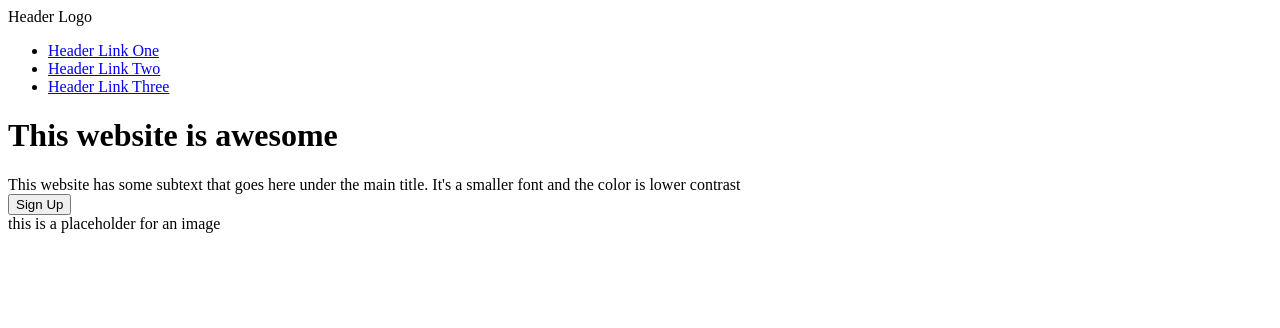
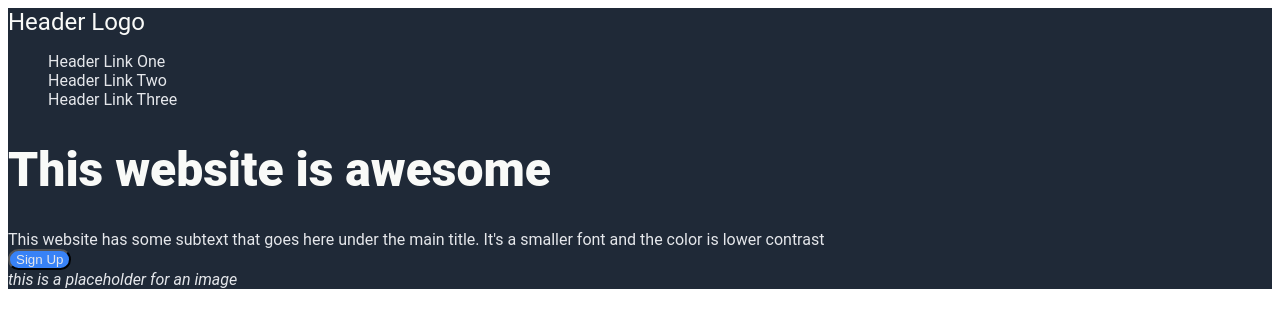
Before and after one commit to Jonseiler14/landing-page, a plain HTML site: page index.html in a window 1280 px wide. Drawn offline with Linux system fonts and the light colour scheme.

Commit message:
change font and color of header

```diff
--- a/index.html
+++ b/index.html
@@ -14,22 +14,24 @@
 
 <body>
 
+ <div class="header">
   <div class="logo">Header Logo</div>
 
-  <ul>
+  <ul div class="secondary-text">
     <li><a href="#">Header Link One</a></li>
     <li><a href="#">Header Link Two</a></li>
     <li><a href="#">Header Link Three</a></li>
   </ul>
 
-  <h1>This website is awesome</h1>
+  <h1 class="hero">This website is awesome</h1>
 
-  <div class="subtext">This website has some subtext that goes here under the main title.
+  <div class="secondary-text">This website has some subtext that goes here under the main title.
     It's a smaller font and the color is lower contrast</div>
 
   <button class="sign-up">Sign Up</button>
 
   <div class="placeholder">this is a placeholder for an image</div>
+ </div>
 
 
 
--- a/style.css
+++ b/style.css
@@ -0,0 +1,37 @@
+.header {
+    background-color: #1F2937;
+    font-family: Roboto, sans-serif, 'Times New Roman'
+}
+
+.logo {
+    color: #F9FAF8;
+    font-size: 24px;
+
+}
+
+.hero {
+    color: #F9FAF8;
+    font-size: 48px;
+    font-weight: 900;
+}
+
+.secondary-text {
+    color: #E5E7EB;
+    list-style: none;
+
+}
+.secondary-text a {
+    text-decoration: none;
+    color: inherit
+}
+
+.sign-up {
+    background-color: #3882f6;
+    color:#E5E7EB;
+    border-radius: 20px;
+}
+
+.placeholder {
+    color: #E5E7EB;
+    font-style: italic;
+}
```
